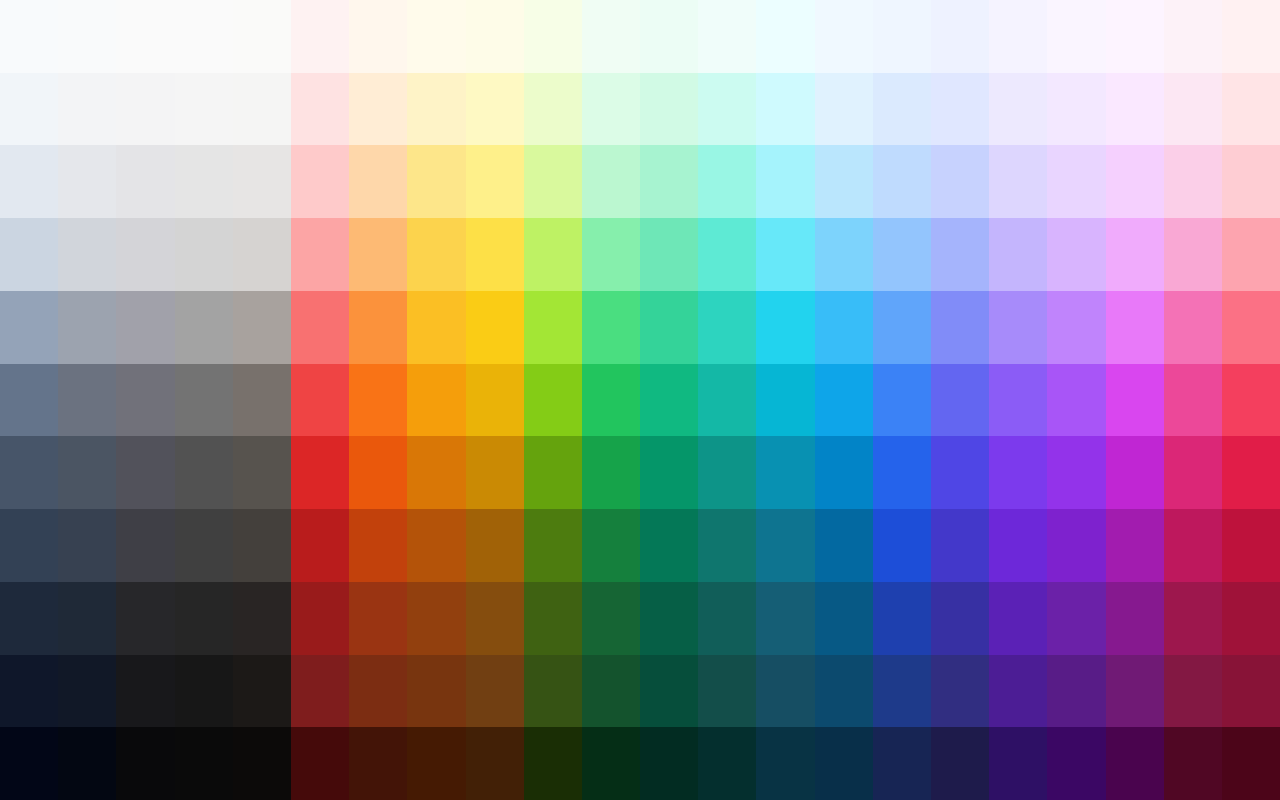
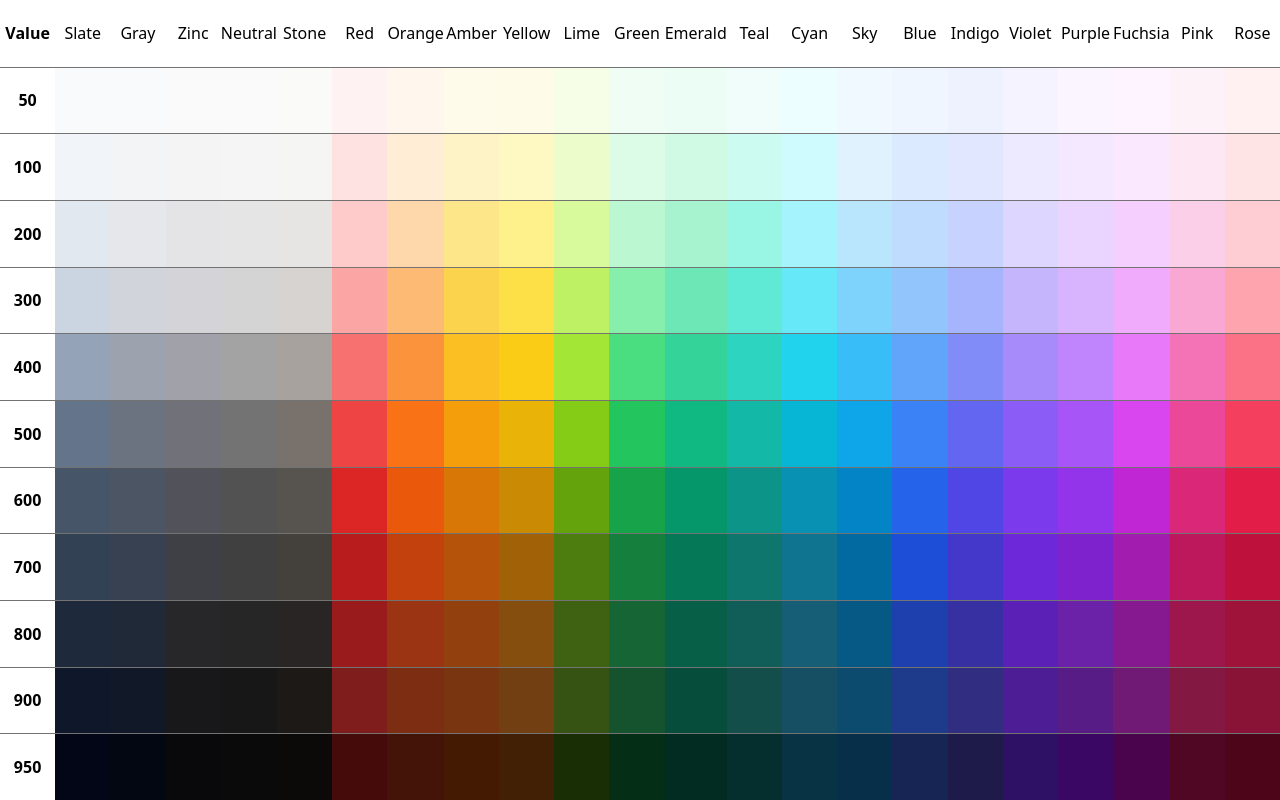
Before and after one commit to AndreaDam90/tailwind-colors, a Vue app: page / in a window 1280 px wide. Built offline with nearby package versions, Linux system fonts and the light colour scheme.

Commit message:
Inseriti nome shade e valori

```diff
--- a/src/App.vue
+++ b/src/App.vue
@@ -10,8 +10,25 @@
     </div>
 
     <main v-else class="flex h-screen">
+        <!-- Table -->
+        <ShadeGrid>
+            <div class="flex w-full items-center justify-center font-semibold">Value</div>
+            <div class="flex w-full items-center justify-center font-semibold">50</div>
+            <div class="flex w-full items-center justify-center font-semibold">100</div>
+            <div class="flex w-full items-center justify-center font-semibold">200</div>
+            <div class="flex w-full items-center justify-center font-semibold">300</div>
+            <div class="flex w-full items-center justify-center font-semibold">400</div>
+            <div class="flex w-full items-center justify-center font-semibold">500</div>
+            <div class="flex w-full items-center justify-center font-semibold">600</div>
+            <div class="flex w-full items-center justify-center font-semibold">700</div>
+            <div class="flex w-full items-center justify-center font-semibold">800</div>
+            <div class="flex w-full items-center justify-center font-semibold">900</div>
+            <div class="flex w-full items-center justify-center font-semibold">950</div>
+        </ShadeGrid>
+
         <!-- Slate -->
         <ShadeGrid>
+            <span class="flex items-center justify-center">Slate</span>
             <ColorSquare class="bg-slate-50" to-be-copied="#f8fafc">#f8fafc</ColorSquare>
             <ColorSquare class="bg-slate-100" to-be-copied="#f1f5f9">#f1f5f9</ColorSquare>
             <ColorSquare class="bg-slate-200" to-be-copied="#e2e8f0">#e2e8f0</ColorSquare>
@@ -27,6 +44,7 @@
 
         <!-- Gray -->
         <ShadeGrid>
+            <span class="flex items-center justify-center">Gray</span>
             <ColorSquare class="bg-gray-50" to-be-copied="#f9fafb">#f9fafb</ColorSquare>
             <ColorSquare class="bg-gray-100" to-be-copied="#f3f4f6">#f3f4f6</ColorSquare>
             <ColorSquare class="bg-gray-200" to-be-copied="#e5e7eb">#e5e7eb</ColorSquare>
@@ -42,6 +60,7 @@
 
         <!-- Zinc -->
         <ShadeGrid>
+            <span class="flex items-center justify-center">Zinc</span>
             <ColorSquare class="bg-zinc-50" to-be-copied="#fafafa">#fafafa</ColorSquare>
             <ColorSquare class="bg-zinc-100" to-be-copied="#f4f4f5">#f4f4f5</ColorSquare>
             <ColorSquare class="bg-zinc-200" to-be-copied="#e4e4e7">#e4e4e7</ColorSquare>
@@ -57,6 +76,7 @@
 
         <!-- Neutral -->
         <ShadeGrid>
+            <span class="flex items-center justify-center">Neutral</span>
             <ColorSquare class="bg-neutral-50" to-be-copied="#fafafa">#fafafa</ColorSquare>
             <ColorSquare class="bg-neutral-100" to-be-copied="#f5f5f5">#f5f5f5</ColorSquare>
             <ColorSquare class="bg-neutral-200" to-be-copied="#e5e5e5">#e5e5e5</ColorSquare>
@@ -72,6 +92,7 @@
 
         <!-- Stone -->
         <ShadeGrid>
+            <span class="flex items-center justify-center">Stone</span>
             <ColorSquare class="bg-stone-50" to-be-copied="#fafaf9">#fafaf9</ColorSquare>
             <ColorSquare class="bg-stone-100" to-be-copied="#f5f5f4">#f5f5f4</ColorSquare>
             <ColorSquare class="bg-stone-200" to-be-copied="#e7e5e4">#e7e5e4</ColorSquare>
@@ -87,6 +108,7 @@
 
         <!-- Red -->
         <ShadeGrid>
+            <span class="flex items-center justify-center">Red</span>
             <ColorSquare class="bg-red-50" to-be-copied="#fef2f2">#fef2f2</ColorSquare>
             <ColorSquare class="bg-red-100" to-be-copied="#fee2e2">#fee2e2</ColorSquare>
             <ColorSquare class="bg-red-200" to-be-copied="#fecaca">#fecaca</ColorSquare>
@@ -102,6 +124,7 @@
 
         <!-- Orange -->
         <ShadeGrid>
+            <span class="flex items-center justify-center">Orange</span>
             <ColorSquare class="bg-orange-50" to-be-copied="#fff7ed">#fff7ed</ColorSquare>
             <ColorSquare class="bg-orange-100" to-be-copied="#ffedd5">#ffedd5</ColorSquare>
             <ColorSquare class="bg-orange-200" to-be-copied="#fed7aa">#fed7aa</ColorSquare>
@@ -117,6 +140,7 @@
 
         <!-- Amber -->
         <ShadeGrid>
+            <span class="flex items-center justify-center">Amber</span>
             <ColorSquare class="bg-amber-50" to-be-copied="#fffbeb">#fffbeb</ColorSquare>
             <ColorSquare class="bg-amber-100" to-be-copied="#fef3c7">#fef3c7</ColorSquare>
             <ColorSquare class="bg-amber-200" to-be-copied="#fde68a">#fde68a</ColorSquare>
@@ -132,6 +156,7 @@
 
         <!-- Yellow -->
         <ShadeGrid>
+            <span class="flex items-center justify-center">Yellow</span>
             <ColorSquare class="bg-yellow-50" to-be-copied="#fefce8">#fefce8</ColorSquare>
             <ColorSquare class="bg-yellow-100" to-be-copied="#fef9c3">#fef9c3</ColorSquare>
             <ColorSquare class="bg-yellow-200" to-be-copied="#fef08a">#fef08a</ColorSquare>
@@ -147,6 +172,7 @@
 
         <!-- Lime -->
         <ShadeGrid>
+            <span class="flex items-center justify-center">Lime</span>
             <ColorSquare class="bg-lime-50" to-be-copied="#f7fee7">#f7fee7</ColorSquare>
             <ColorSquare class="bg-lime-100" to-be-copied="#ecfccb">#ecfccb</ColorSquare>
             <ColorSquare class="bg-lime-200" to-be-copied="#d9f99d">#d9f99d</ColorSquare>
@@ -162,6 +188,7 @@
 
         <!-- Green -->
         <ShadeGrid>
+            <span class="flex items-center justify-center">Green</span>
             <ColorSquare class="bg-green-50" to-be-copied="#f0fdf4">#f0fdf4</ColorSquare>
             <ColorSquare class="bg-green-100" to-be-copied="#dcfce7">#dcfce7</ColorSquare>
             <ColorSquare class="bg-green-200" to-be-copied="#bbf7d0">#bbf7d0</ColorSquare>
@@ -177,6 +204,7 @@
 
         <!-- Emerald -->
         <ShadeGrid>
+            <span class="flex items-center justify-center">Emerald</span>
             <ColorSquare class="bg-emerald-50" to-be-copied="#ecfdf5">#ecfdf5</ColorSquare>
             <ColorSquare class="bg-emerald-100" to-be-copied="#d1fae5">#d1fae5</ColorSquare>
             <ColorSquare class="bg-emerald-200" to-be-copied="#a7f3d0">#a7f3d0</ColorSquare>
@@ -192,6 +220,7 @@
 
         <!-- Teal -->
         <ShadeGrid>
+            <span class="flex items-center justify-center">Teal</span>
             <ColorSquare class="bg-teal-50" to-be-copied="#f0fdfa">#f0fdfa</ColorSquare>
             <ColorSquare class="bg-teal-100" to-be-copied="#ccfbf1">#ccfbf1</ColorSquare>
             <ColorSquare class="bg-teal-200" to-be-copied="#99f6e4">#99f6e4</ColorSquare>
@@ -207,6 +236,7 @@
 
         <!-- Cyan -->
         <ShadeGrid>
+            <span class="flex items-center justify-center">Cyan</span>
             <ColorSquare class="bg-cyan-50" to-be-copied="#ecfeff">#ecfeff</ColorSquare>
             <ColorSquare class="bg-cyan-100" to-be-copied="#cffafe">#cffafe</ColorSquare>
             <ColorSquare class="bg-cyan-200" to-be-copied="#a5f3fc">#a5f3fc</ColorSquare>
@@ -222,6 +252,7 @@
 
         <!-- Sky -->
         <ShadeGrid>
+            <span class="flex items-center justify-center">Sky</span>
             <ColorSquare class="bg-sky-50" to-be-copied="#f0f9ff">#f0f9ff</ColorSquare>
             <ColorSquare class="bg-sky-100" to-be-copied="#e0f2fe">#e0f2fe</ColorSquare>
             <ColorSquare class="bg-sky-200" to-be-copied="#bae6fd">#bae6fd</ColorSquare>
@@ -237,6 +268,7 @@
 
         <!-- Blue -->
         <ShadeGrid>
+            <span class="flex items-center justify-center">Blue</span>
             <ColorSquare class="bg-blue-50" to-be-copied="#eff6ff">#eff6ff</ColorSquare>
             <ColorSquare class="bg-blue-100" to-be-copied="#dbeafe">#dbeafe</ColorSquare>
             <ColorSquare class="bg-blue-200" to-be-copied="#bfdbfe">#bfdbfe</ColorSquare>
@@ -252,6 +284,7 @@
 
         <!-- Indigo -->
         <ShadeGrid>
+            <span class="flex items-center justify-center">Indigo</span>
             <ColorSquare class="bg-indigo-50" to-be-copied="#eef2ff">#eef2ff</ColorSquare>
             <ColorSquare class="bg-indigo-100" to-be-copied="#e0e7ff">#e0e7ff</ColorSquare>
             <ColorSquare class="bg-indigo-200" to-be-copied="#c7d2fe">#c7d2fe</ColorSquare>
@@ -267,6 +300,7 @@
 
         <!-- Violet -->
         <ShadeGrid>
+            <span class="flex items-center justify-center">Violet</span>
             <ColorSquare class="bg-violet-50" to-be-copied="#f5f3ff">#f5f3ff</ColorSquare>
             <ColorSquare class="bg-violet-100" to-be-copied="#ede9fe">#ede9fe</ColorSquare>
             <ColorSquare class="bg-violet-200" to-be-copied="#ddd6fe">#ddd6fe</ColorSquare>
@@ -282,6 +316,7 @@
 
         <!-- Purple -->
         <ShadeGrid>
+            <span class="flex items-center justify-center">Purple</span>
             <ColorSquare class="bg-purple-50" to-be-copied="#faf5ff">#faf5ff</ColorSquare>
             <ColorSquare class="bg-purple-100" to-be-copied="#f3e8ff">#f3e8ff</ColorSquare>
             <ColorSquare class="bg-purple-200" to-be-copied="#e9d5ff">#e9d5ff</ColorSquare>
@@ -297,6 +332,7 @@
 
         <!-- Fuchsia -->
         <ShadeGrid>
+            <span class="flex items-center justify-center">Fuchsia</span>
             <ColorSquare class="bg-fuchsia-50" to-be-copied="#fdf4ff">#fdf4ff</ColorSquare>
             <ColorSquare class="bg-fuchsia-100" to-be-copied="#fae8ff">#fae8ff</ColorSquare>
             <ColorSquare class="bg-fuchsia-200" to-be-copied="#f5d0fe">#f5d0fe</ColorSquare>
@@ -312,6 +348,7 @@
 
         <!-- Pink -->
         <ShadeGrid>
+            <span class="flex items-center justify-center">Pink</span>
             <ColorSquare class="bg-pink-50" to-be-copied="#fdf2f8">#fdf2f8</ColorSquare>
             <ColorSquare class="bg-pink-100" to-be-copied="#fce7f3">#fce7f3</ColorSquare>
             <ColorSquare class="bg-pink-200" to-be-copied="#fbcfe8">#fbcfe8</ColorSquare>
@@ -327,6 +364,7 @@
 
         <!-- Rose -->
         <ShadeGrid>
+            <span class="flex items-center justify-center">Rose</span>
             <ColorSquare class="bg-rose-50" to-be-copied="#fff1f2">#fff1f2</ColorSquare>
             <ColorSquare class="bg-rose-100" to-be-copied="#ffe4e6">#ffe4e6</ColorSquare>
             <ColorSquare class="bg-rose-200" to-be-copied="#fecdd3">#fecdd3</ColorSquare>
--- a/src/components/ShadeGrid.vue
+++ b/src/components/ShadeGrid.vue
@@ -1,5 +1,5 @@
 <template>
-    <div class="grid w-96">
+    <div class="grid w-96 grid-rows-12 divide-y divide-neutral-500">
         <slot></slot>
     </div>
 </template>
--- a/tailwind.config.js
+++ b/tailwind.config.js
@@ -1,6 +1,12 @@
 /** @type {import('tailwindcss').Config} */
 module.exports = {
     content: ["./index.html", "./src/**/*.{vue,js,ts,jsx,tsx}"],
-    theme: {},
+    theme: {
+        extend: {
+            gridTemplateRows: {
+                '12': 'repeat(12, minmax(0, 1fr))',
+            }
+        }
+    },
     plugins: [],
 };
```
Also changed, not shown: 1 other file (tests, documents, lock files or other folders).
